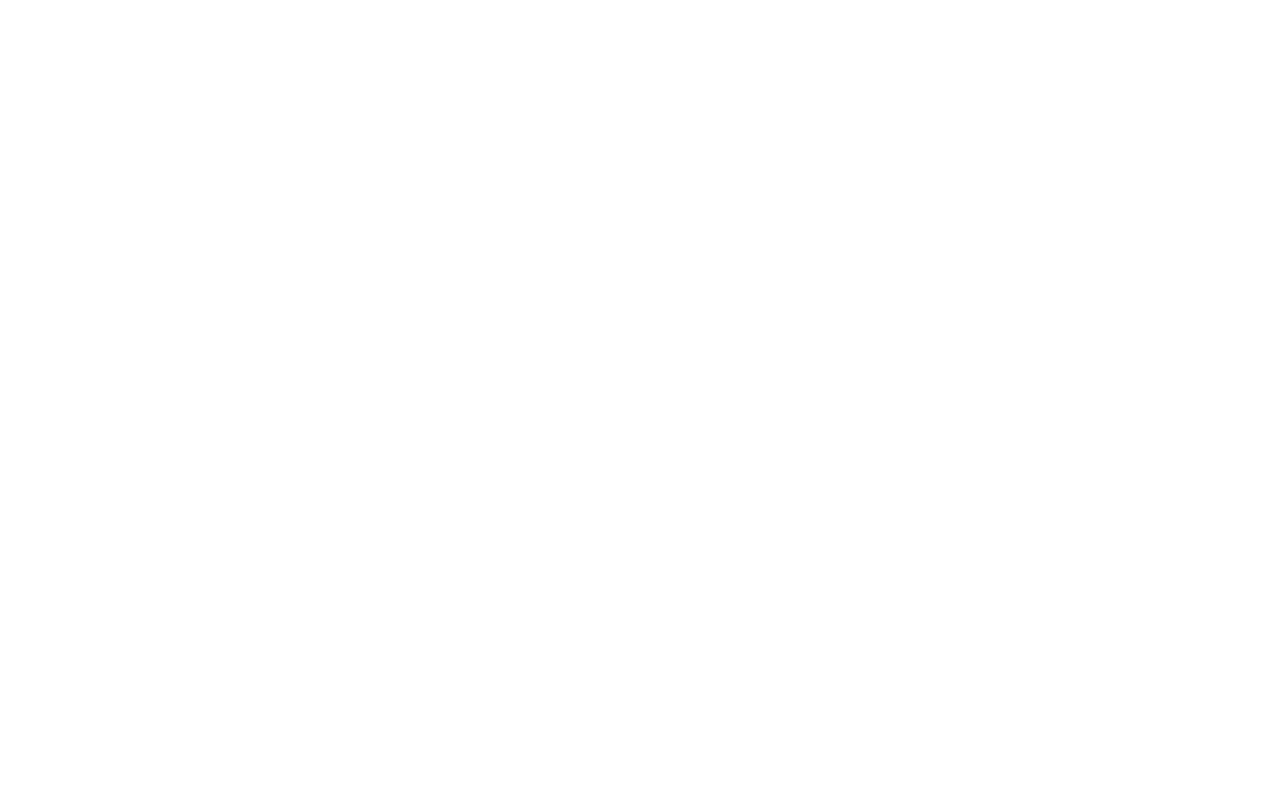
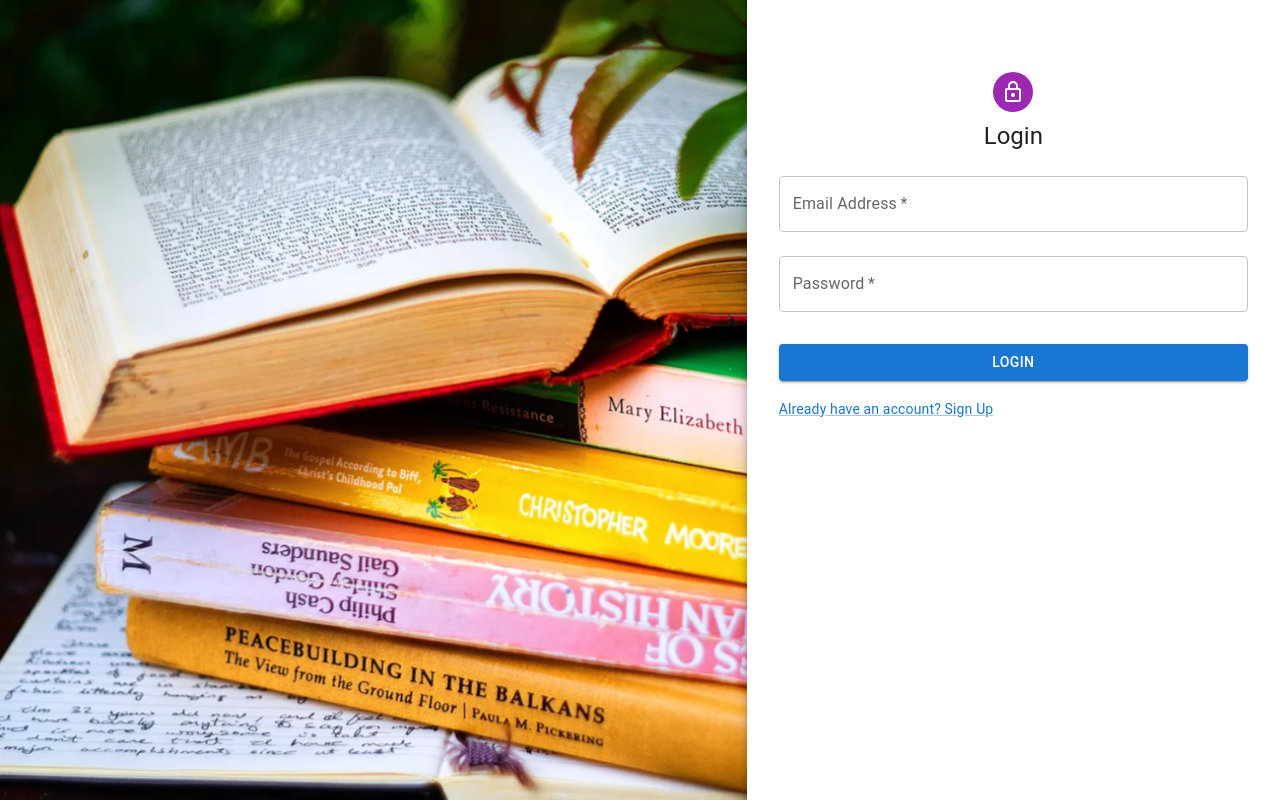
Before and after one commit to Jigi-kiri/books, a React (Create React App) app in the folder books/: page /loginform in a window 1280 px wide. Before the commit this address had no page. Built offline with nearby package versions, Linux system fonts and the light colour scheme.

Commit message:
Login from  with validation

```diff
--- /dev/null
+++ b/books/src/@types/index.d.ts
@@ -0,0 +1,4 @@
+export interface LoginCredProps {
+    email: string;
+    password: string;
+}
--- a/books/src/App.tsx
+++ b/books/src/App.tsx
@@ -3,13 +3,23 @@
 
 const Login = lazy(() => import("./components/Profile/Login"));
 const Register = lazy(() => import("./components/Profile/Register"));
+const LoginForm = lazy(() => import("./components/Profile/LoginForm"));
 
 function App() {
+  const handleFormSubmit = () => {
+    console.log("handle submit called");
+  };
   return (
     <div>
       <Routes>
         <Route path="/" element={<Login />} />
         <Route path="/register" element={<Register />} />
+        <Route
+          path="/loginform"
+          element={
+            <LoginForm lable="Login" onHandleSubmit={handleFormSubmit} />
+          }
+        />
       </Routes>
     </div>
   );
--- /dev/null
+++ b/books/src/components/Profile/LoginForm.tsx
@@ -0,0 +1,131 @@
+import LockOutlinedIcon from "@mui/icons-material/LockOutlined";
+import {
+  Avatar,
+  Box,
+  Button,
+  CssBaseline,
+  Grid,
+  Link,
+  Paper,
+  TextField,
+  Typography,
+} from "@mui/material";
+import { useFormik } from "formik";
+import React from "react";
+import * as yup from "yup";
+import { LoginCredProps } from "../../@types";
+import "./login.css";
+
+const initialData: LoginCredProps = {
+  email: "",
+  password: "",
+};
+
+interface LoginFormProps {
+  lable: string;
+  onHandleSubmit: (data: LoginCredProps) => void;
+}
+
+const LoginForm: React.FC<LoginFormProps> = ({ lable, onHandleSubmit }) => {
+  const validationSchema = yup.object().shape({
+    email: yup.string().email("Email Invalid").required("Email Required"),
+    password: yup
+      .string()
+      .min(8, "Min 8 character required")
+      .max(20, "No more then 20 characters")
+      .required("Password required"),
+  });
+
+  const formik = useFormik({
+    initialValues: initialData,
+    onSubmit: (values: LoginCredProps) => onHandleSubmit(values),
+    validationSchema: validationSchema,
+    enableReinitialize: true,
+    validateOnBlur: true,
+  });
+
+  const { values, errors, handleSubmit, handleChange, touched, handleBlur } =
+    formik;
+
+  return (
+    <React.Fragment>
+      <Grid container component="main" sx={{ height: "100vh" }}>
+        <CssBaseline />
+        <Grid item xs={false} sm={4} md={7} className="login-container" />
+        <Grid item xs={12} sm={8} md={5} component={Paper} elevation={6} square>
+          <Box
+            sx={{
+              my: 8,
+              mx: 4,
+              display: "flex",
+              flexDirection: "column",
+              alignItems: "center",
+            }}
+          >
+            <Avatar sx={{ m: 1, bgcolor: "secondary.main" }}>
+              <LockOutlinedIcon />
+            </Avatar>
+            <Typography component="h1" variant="h5">
+              {lable}
+            </Typography>
+            <Box component="form" sx={{ mt: 1 }} onSubmit={handleSubmit}>
+              <TextField
+                margin="normal"
+                required
+                fullWidth
+                id="email"
+                label="Email Address"
+                name="email"
+                type="email"
+                value={values.email}
+                onChange={handleChange}
+                onBlur={handleBlur}
+                error={touched.email && Boolean(errors.email)}
+                helperText={touched.email && errors.email}
+              />
+              <TextField
+                margin="normal"
+                required
+                fullWidth
+                name="password"
+                label="Password"
+                type="password"
+                id="password"
+                value={values.password}
+                onChange={handleChange}
+                onBlur={handleBlur}
+                error={touched.password && Boolean(errors.password)}
+                helperText={touched.password && errors.password}
+              />
+              <Button
+                type="submit"
+                fullWidth
+                variant="contained"
+                sx={{ mt: 3, mb: 2 }}
+              >
+                {lable.toUpperCase()}
+              </Button>
+              <Grid container>
+                {lable === "Sign in" ? (
+                  <Grid item>
+                    <Link href="/register" variant="body2">
+                      {"Don't have an account? Register"}
+                    </Link>
+                  </Grid>
+                ) : (
+                  <Grid item>
+                    <Link href="/" variant="body2">
+                      {"Already have an account? Sign Up"}
+                    </Link>
+                  </Grid>
+                )}
+              </Grid>
+            </Box>
+          </Box>
+        </Grid>
+      </Grid>
+    </React.Fragment>
+  );
+};
+
+export default LoginForm;
--- /dev/null
+++ b/books/src/components/Profile/login.css
@@ -0,0 +1,4 @@
+.login-container {
+  background-image: url("../../assets/books.png");
+  background-size: cover;
+}
```
Also changed, not shown: books/src/assets/books.png (added).
